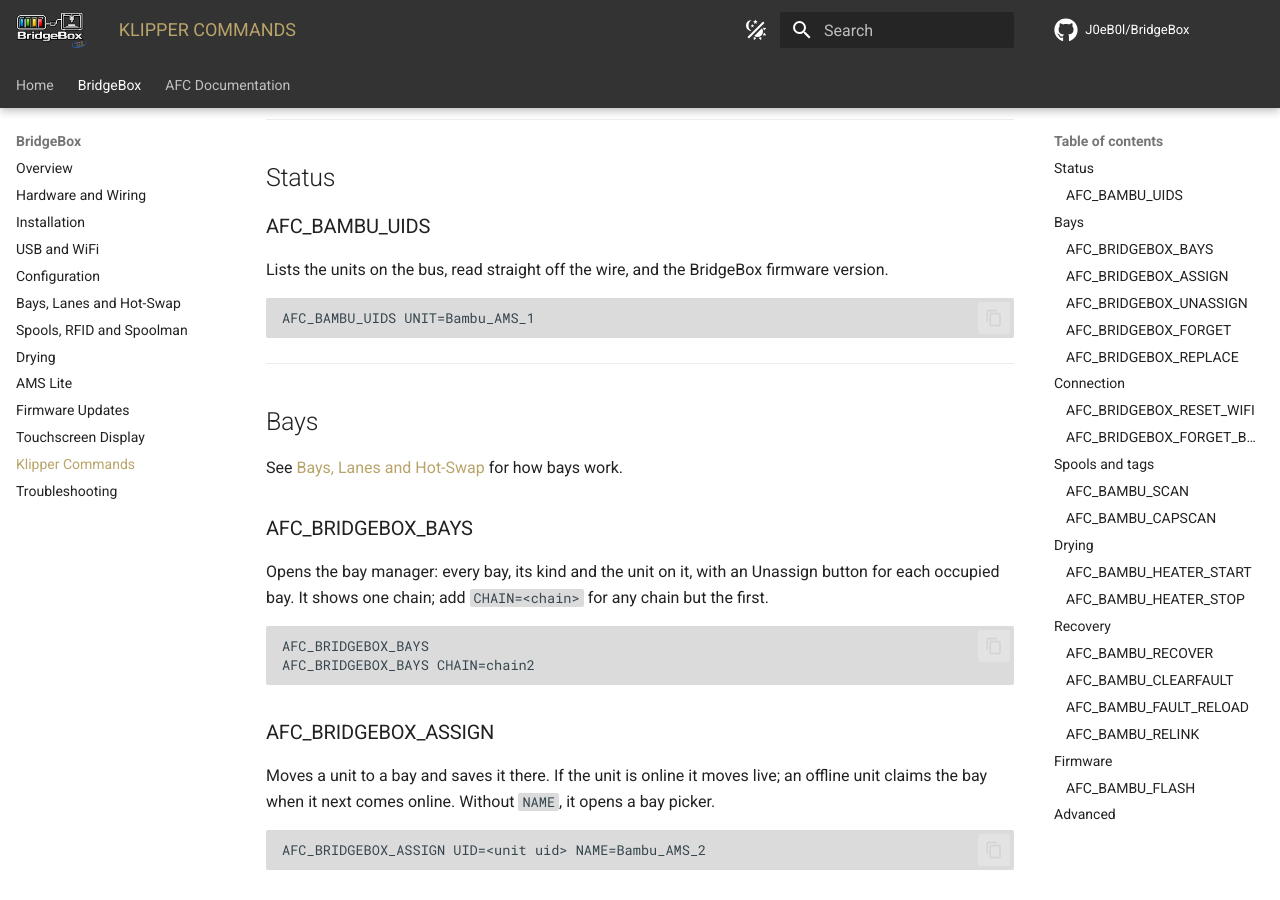
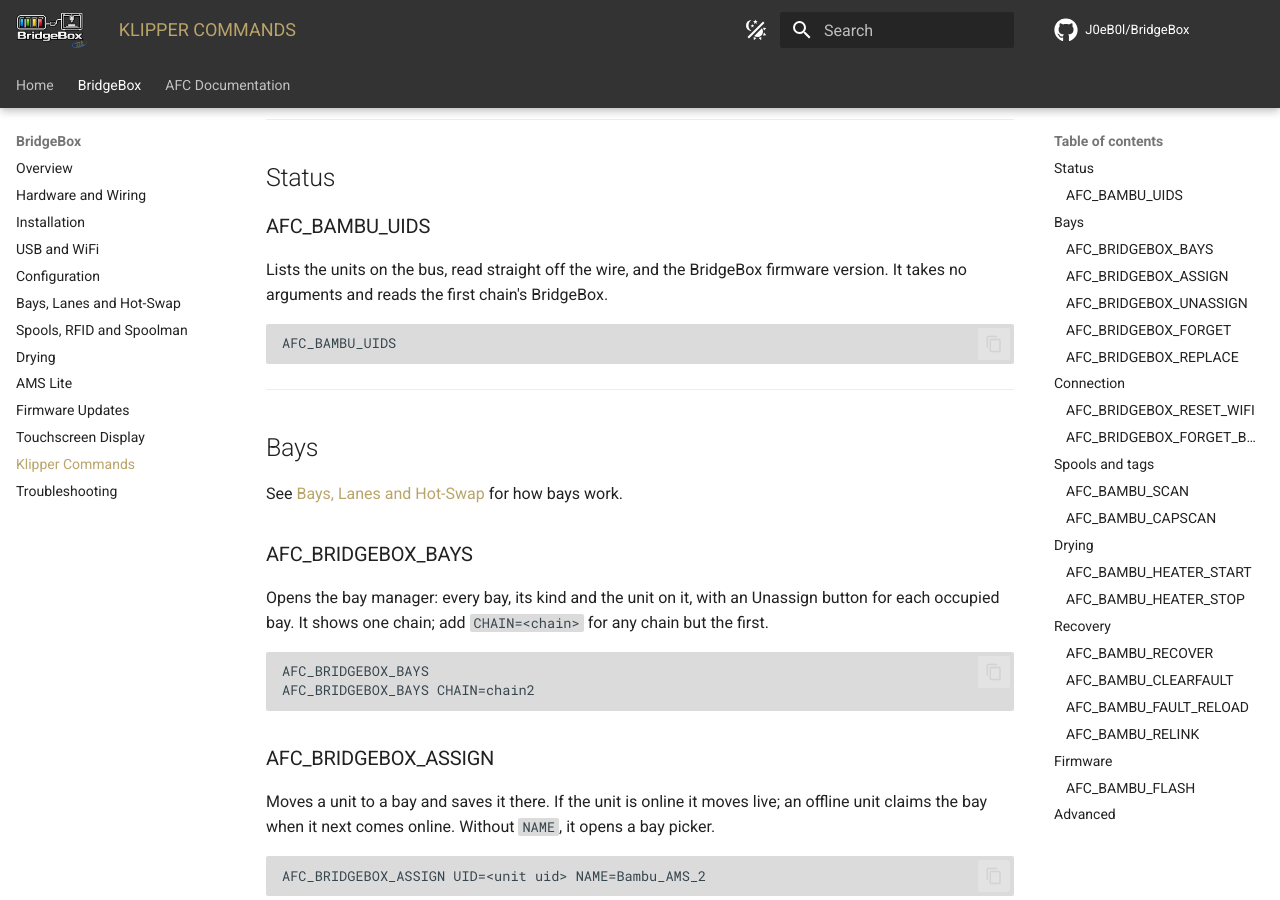
Before and after one commit to J0eB0l/BridgeBox, an MkDocs documentation site: the page built from docs/bridgebox/commands.md, in a window 1280 px wide and 900 px high, scrolled down 573 px. Built offline with MkDocs 1.6.1 and Material for MkDocs 9.7.7, drawn with Linux system fonts in a browser that asks for light colours; comment, search, counter and statistics services are not loaded.

Commit message:
Docs: AFC_BAMBU_UIDS takes no UNIT

````diff
--- a/docs/bridgebox/commands.md
+++ b/docs/bridgebox/commands.md
@@ -26,10 +26,11 @@
 
 ### AFC_BAMBU_UIDS
 
-Lists the units on the bus, read straight off the wire, and the BridgeBox firmware version.
+Lists the units on the bus, read straight off the wire, and the BridgeBox firmware version. It takes no arguments and
+reads the first chain's BridgeBox.
 
 ```
-AFC_BAMBU_UIDS UNIT=Bambu_AMS_1
+AFC_BAMBU_UIDS
 ```
 
 -----
````
